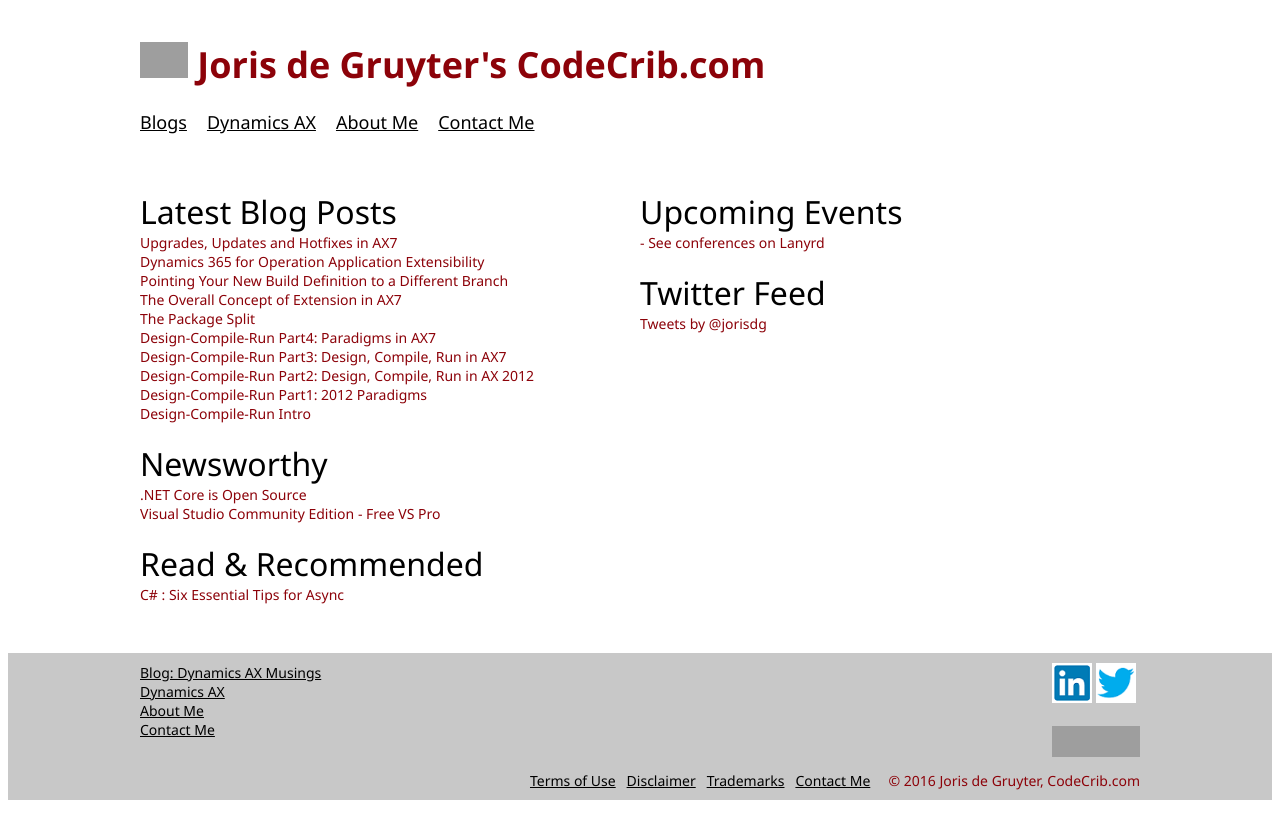
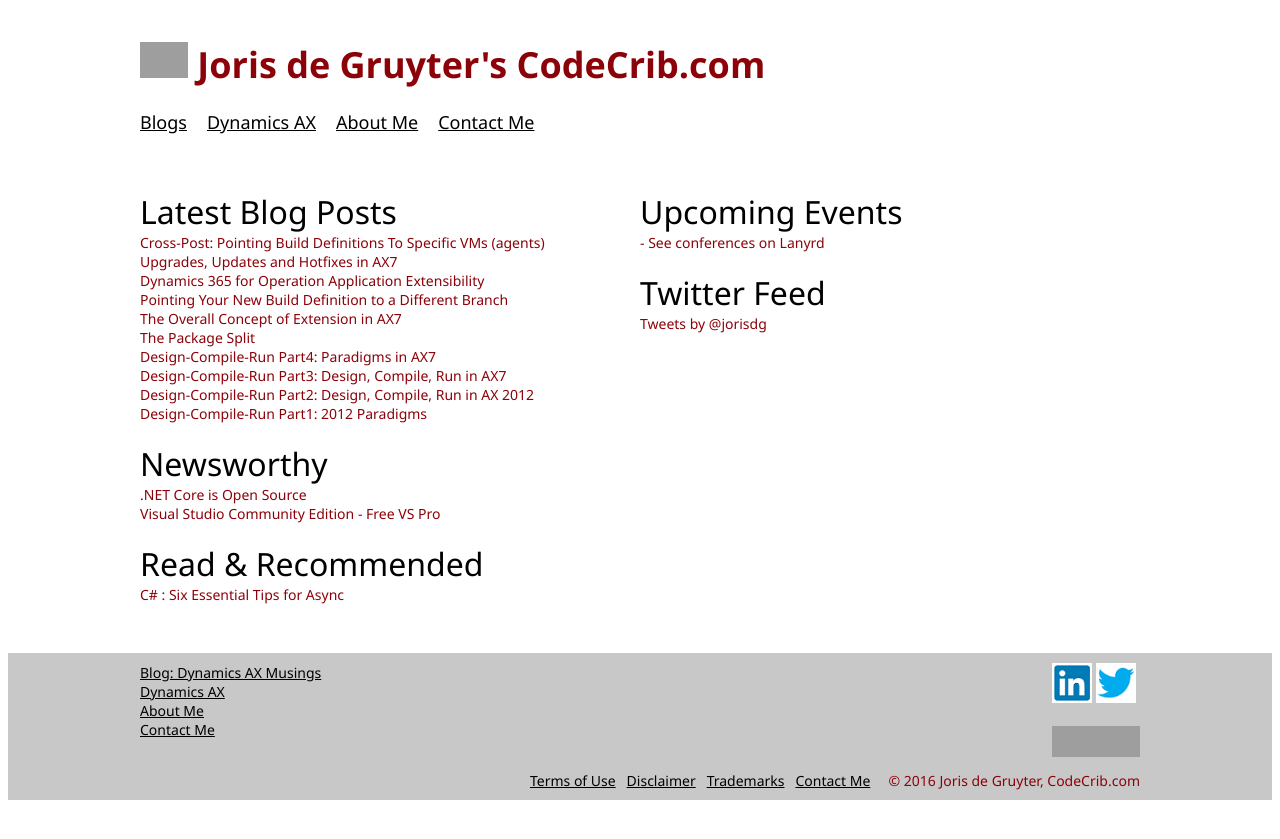
Before and after one commit to jorisdg/jorisdg.github.io, a Jekyll site: the page built from index.html, in a window 1280 px wide. Shown: the top 839 px of the page. Built offline with Jekyll 4.4.1, drawn with Linux system fonts in a browser that asks for light colours; comment, search, counter and statistics services are not loaded; grey boxes are pictures that could not be loaded.

Commit message:
New blog post on daxmusings

```diff
--- a/_data/daxmusings.yml
+++ b/_data/daxmusings.yml
@@ -1,3 +1,5 @@
+- Title: "Cross-Post: Pointing Build Definitions To Specific VMs (agents)"
+  URL: http://daxmusings.codecrib.com/2017/10/cross-post-pointing-build-definitions.html
 - Title: "Upgrades, Updates and Hotfixes in AX7 "
   URL: http://daxmusings.codecrib.com/2017/06/upgrades-updates-and-hotfixes-in-ax7.html
 - Title: "Dynamics 365 for Operation Application Extensibility"
```
